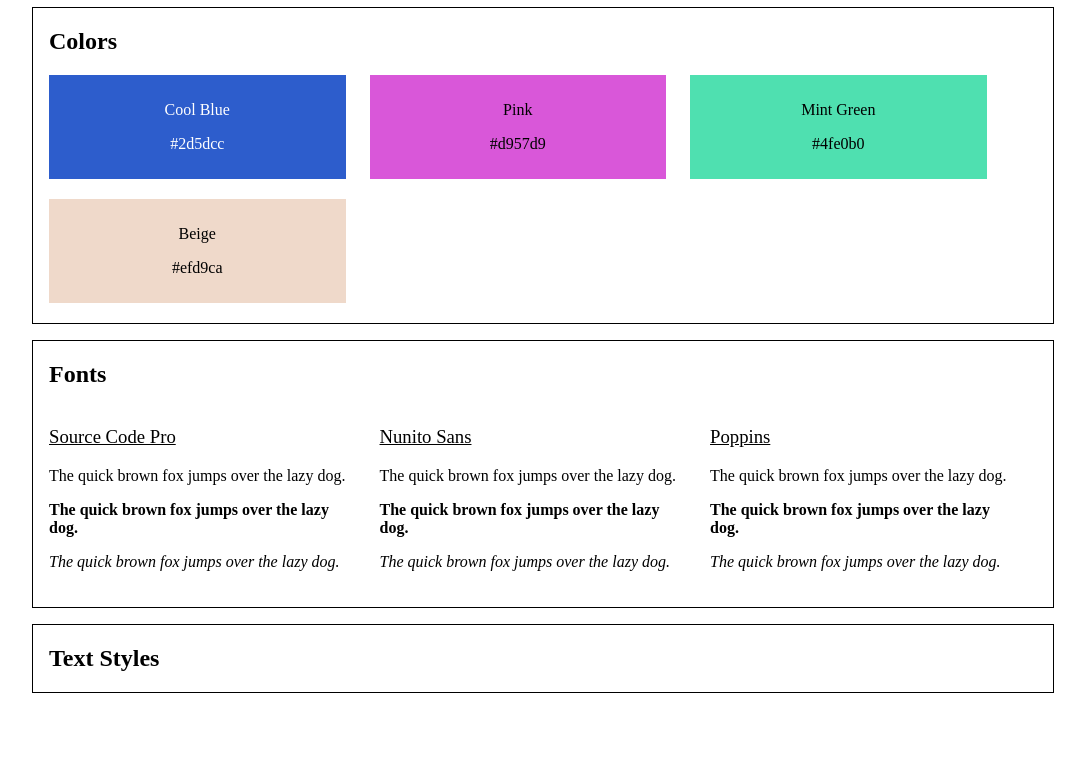
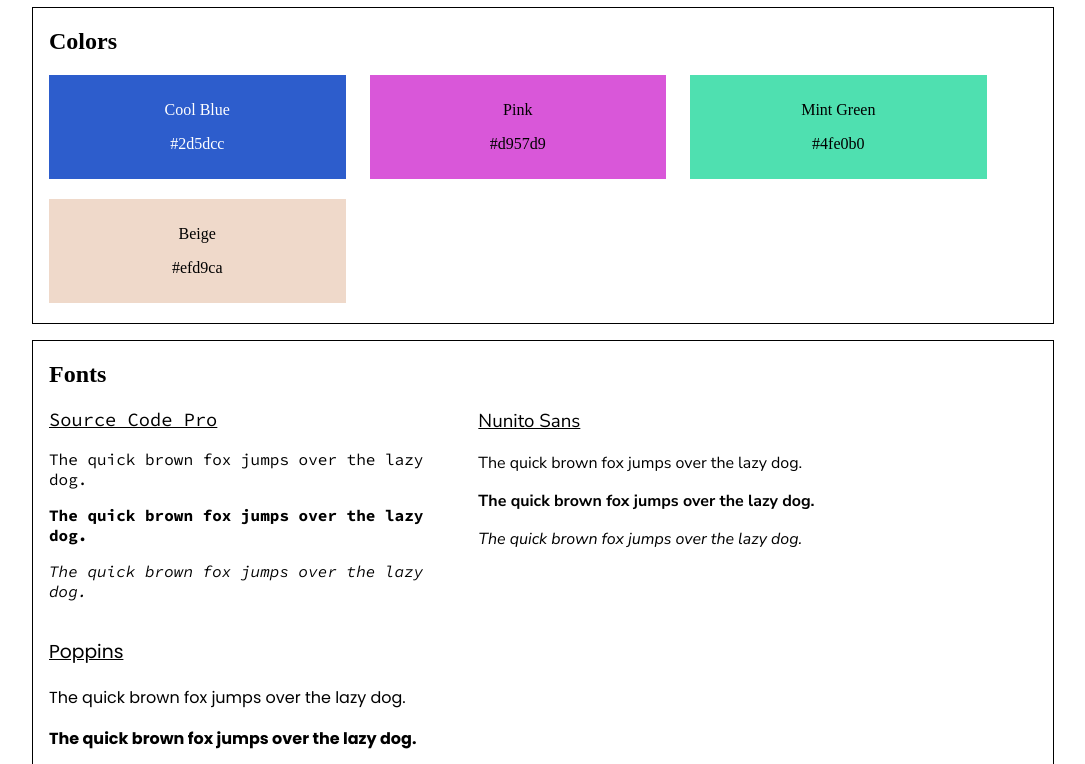
Before and after one commit to ruhnert/styleguide, a plain HTML site: page index.html in a window 1280 px wide. Shown: the part 73-837 px from the top of the page, without its empty margins (40-1125 px from the left). Before the commit the page ends 800 px from the top, so only its background shows below. Drawn offline with Linux system fonts and the light colour scheme.

Commit message:
Add fonts

```diff
--- a/index.html
+++ b/index.html
@@ -4,12 +4,12 @@
   <head>
     <title>Style Guide</title>
     <link href="styles.css" rel="stylesheet">
-
+    <link href="https://fonts.googleapis.com/css2?family=Nunito+Sans:ital,wght@0,400;0,700;1,400&family=Poppins:ital,wght@0,400;0,700;1,400&family=Source+Code+Pro:ital,wght@0,400;0,700;1,400&display=swap" rel="stylesheet">
   </head>
 
   <body>
     <header>
-      <h1>The one and only Website Style Guide</h1>
+      <h1>The One And Only Website Style Guide</h1>
     </header>
 
     <section class="section">
@@ -38,21 +38,27 @@
 
       <div class="fonts" id="font1">
         <h3>Source Code Pro</h3>
+        <div class="text-container">
           <p>The quick brown fox jumps over the lazy dog.</p>
           <p id="bold">The quick brown fox jumps over the lazy dog.</p>
           <p id="italic">The quick brown fox jumps over the lazy dog.</p>
         </div>
+      </div>
       <div class="fonts" id="font2">
         <h3>Nunito Sans</h3>
+        <div class="text-container">
           <p>The quick brown fox jumps over the lazy dog.</p>
           <p id="bold">The quick brown fox jumps over the lazy dog.</p>
           <p id="italic">The quick brown fox jumps over the lazy dog.</p>
         </div>
+      </div>
       <div class="fonts" id="font3">
         <h3>Poppins</h3>
+        <div class="text-container">
           <p>The quick brown fox jumps over the lazy dog.</p>
           <p id="bold">The quick brown fox jumps over the lazy dog.</p>
           <p id="italic">The quick brown fox jumps over the lazy dog.</p>
+        </div>
       </div>
 
     </section>
--- a/styles.css
+++ b/styles.css
@@ -8,6 +8,8 @@ body {
 h3 {
   font-weight: normal;
   text-decoration: underline;
+  margin-top: 0;
+  padding-top: 0;
 }
 
 .section {
@@ -37,8 +39,18 @@ h3 {
   margin-right: 30px;
   margin-bottom: 20px;;
   min-width: 150px;
-  width: 30%;
+  width: 40%;
   padding: 0;
+  vertical-align:top;
+
+  font-size: 16px;
+  /* border: 1px;
+  border-style: solid; */
+
+}
+
+.text-container {
+  vertical-align: text-top;
 }
 
 #color1 {
@@ -61,6 +73,18 @@ h3 {
   color: black;
 }
 
+#font1 {
+  font-family: 'Source Code Pro';
+}
+
+#font2 {
+  font-family: 'Nunito Sans';
+}
+
+#font3 {
+  font-family: 'Poppins';
+}
+
 #italic {
   font-style: italic;
 }
```
Lines whose indentation alone changed are shown as unchanged.
